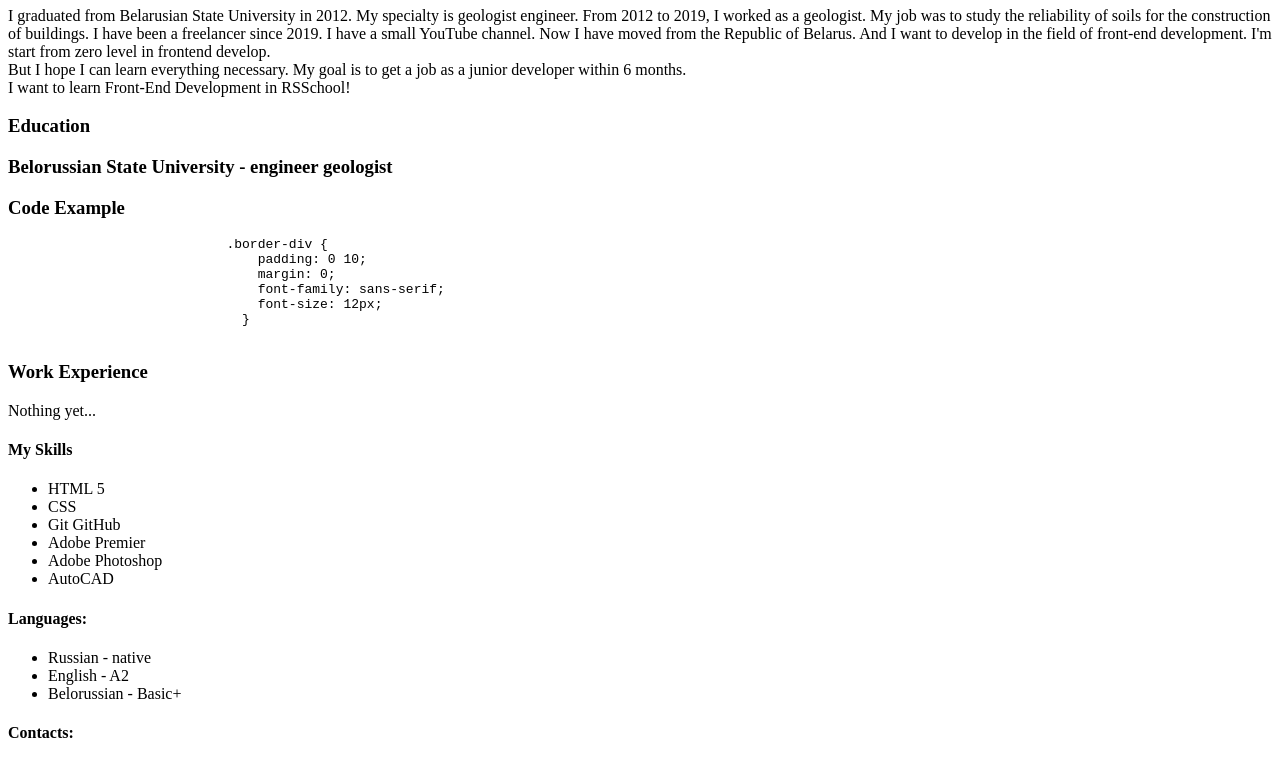
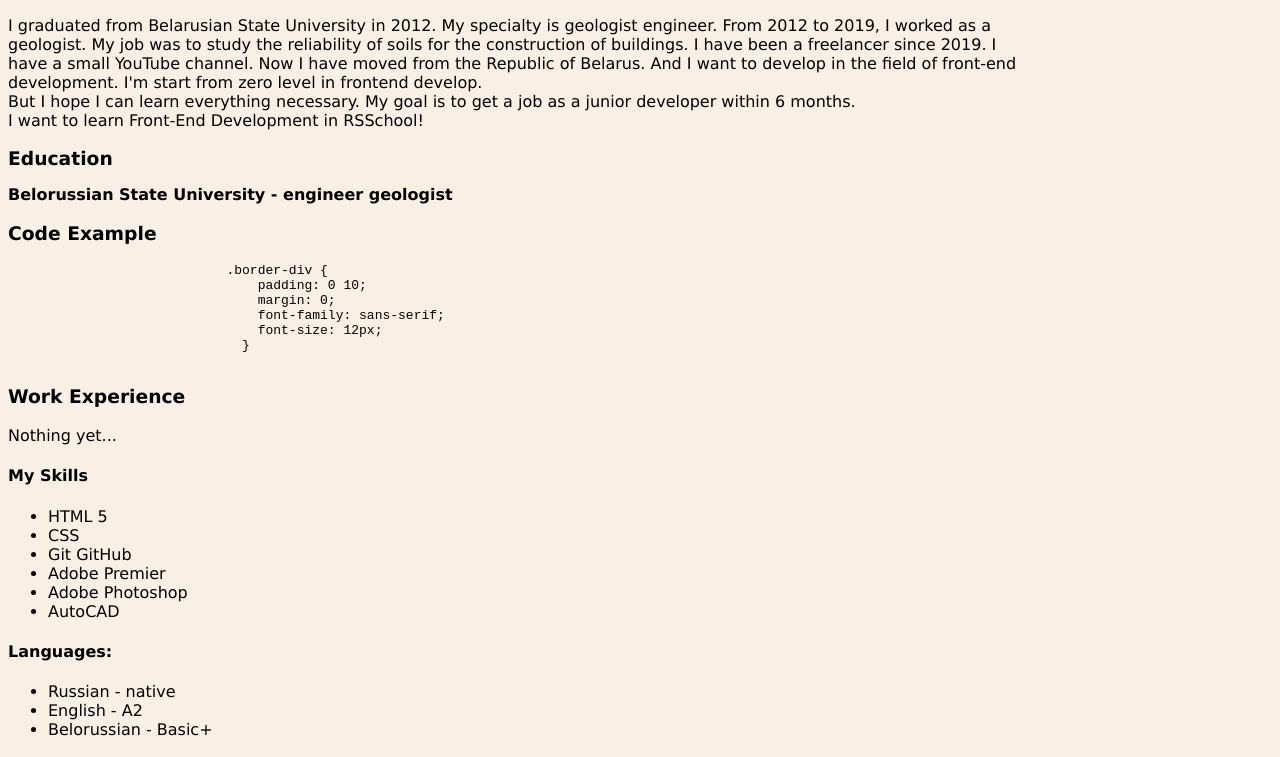
Before and after one commit to UTYFjs/utyfjsRSSchool2022Q1, a plain HTML site: page index.html in a window 1280 px wide. Shown: the part 161-918 px from the top of the page. Drawn offline with Linux system fonts and the light colour scheme.

Commit message:
feat: add css file

```diff
--- a/index.html
+++ b/index.html
@@ -5,6 +5,7 @@
     <meta http-equiv="X-UA-Compatible" content="IE=edge">
     <meta name="viewport" content="width=device-width, initial-scale=1.0">
     <title>Document</title>
+    <link rel="stylesheet" href="style/style.css" type="text/css">
 </head>
 <body>
     <header>
--- /dev/null
+++ b/style/style.css
@@ -0,0 +1,11 @@
+body {
+box-sizing: border-box;
+font-family: Verdana, Geneva, Tahoma, sans-serif;
+width: 1024px;
+background-color: rgb(248, 240, 229);
+align-content: center;
+
+}
+.mainText {
+    font-size: 16px;
+}
```
